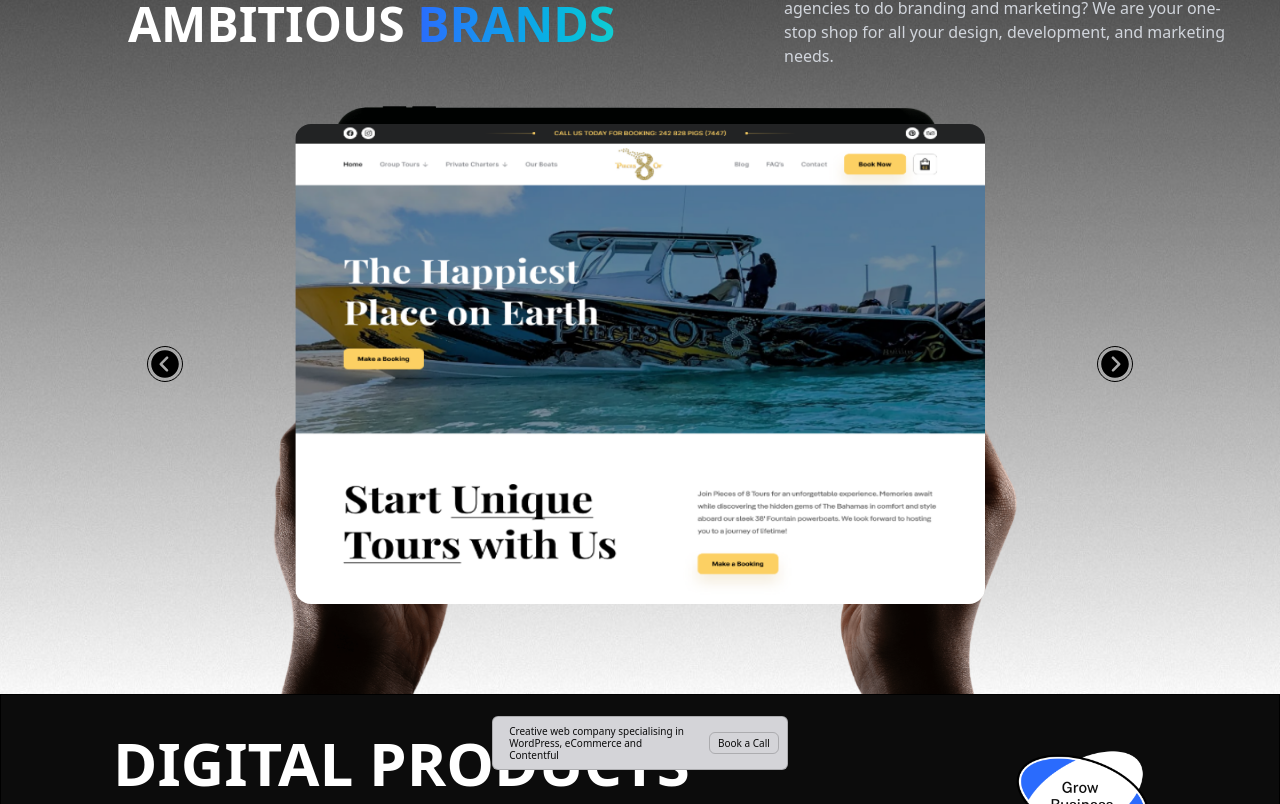
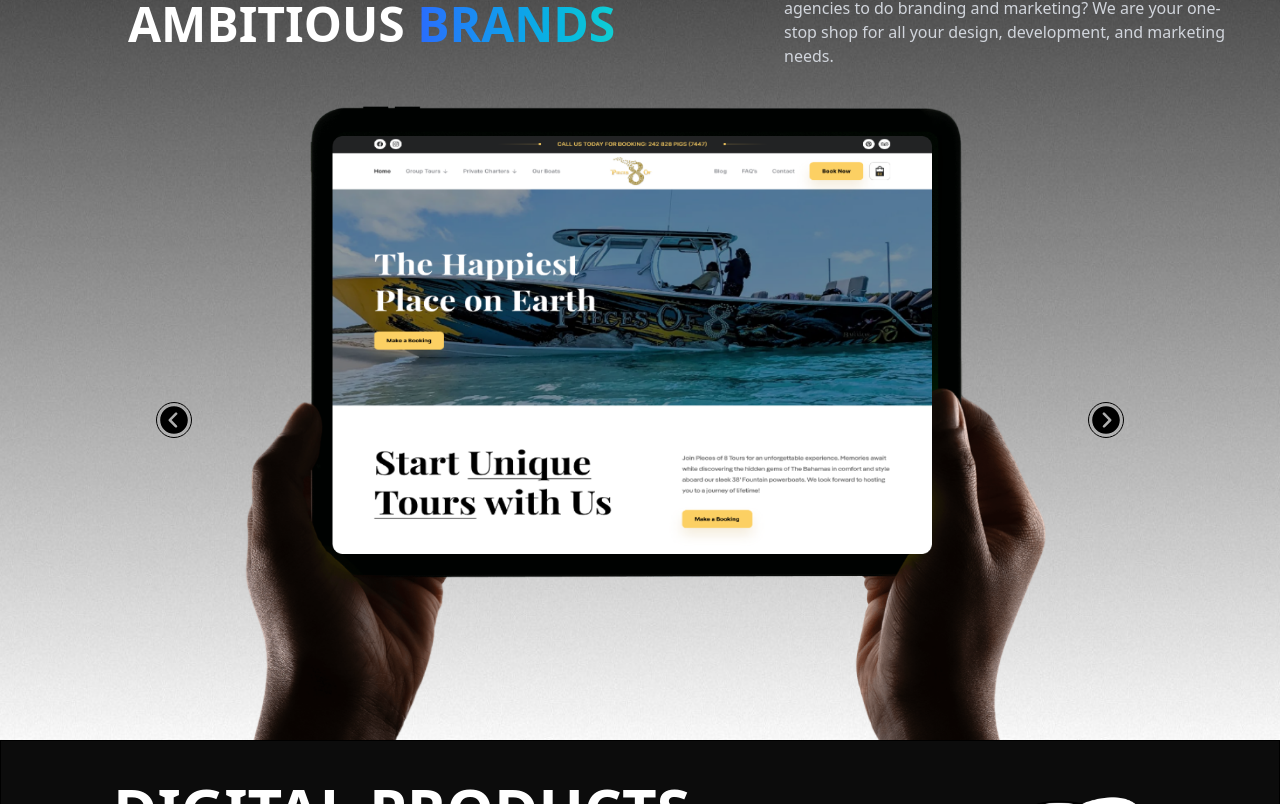
Before and after one commit to sachinchauhan4141/CloudSparrow, a React (Vite) app: page / in a window 1280 px wide. Shown: the part 276-1080 px from the top of the page. Built offline with nearby package versions, Linux system fonts and the light colour scheme.

Commit message:
tried to fix the banner

```diff
--- a/src/components/Home/Banner.jsx
+++ b/src/components/Home/Banner.jsx
@@ -28,7 +28,8 @@ const Banner = () => {
         {/* Left Section */}
         <div className="w-[60%] pl-20">
           <p className="text-white text-5xl font-bold mx-auto">
-            HIGHLY BESPOKE <br /> WEBSITES AND DIGITAL <br /> EXPERIENCES FOR <br /> AMBITIOUS{" "}
+            HIGHLY BESPOKE <br /> WEBSITES AND DIGITAL <br /> EXPERIENCES FOR{" "}
+            <br /> AMBITIOUS{" "}
             <span className="bg-gradient-to-r from-[#2A6BFD] to-[#11CED2] inline-block text-transparent bg-clip-text">
               BRANDS
             </span>
@@ -51,23 +52,24 @@ const Banner = () => {
       </div>
 
       {/* Image Section */}
-      <div className="relative flex items-center justify-center mt-8">
-        <img
-          className="w-[65%]"
-          src="/cloudsparrow-all-img/home.png"
-          alt="Home"
-        />
-        <div className="absolute flex flex-col gap-28 justify-center items-center top-6">
-          <div className="flex items-center justify-center w-full h-[76%] gap-28 overflow-hidden">
+      <div className="flex items-center justify-center mt-8">
+        <div className="flex items-center justify-center w-full overflow-hidden">
           <IoIosArrowDropleftCircle
             className="text-4xl text-[black] border border-black rounded-full"
             onClick={prev}
           />
-            <div className="w-[70%] h-[480px] overflow-hidden rounded-2xl">
+          <div className="relative w-4xl">
+            {/* Background Image */}
             <img
-                className="w-full h-full"
+              className="w-full h-full object-cover"
+              src="/cloudsparrow-all-img/home.png"
+              alt="Background"
+            />
+            {/* Overlay Image */}
+            <img
+              className="absolute top-9 left-35 w-[600px] object-contain"
               src={data[curr]}
-                alt="Decoration"
+              alt="Overlay"
             />
           </div>
           <IoIosArrowDroprightCircle
@@ -75,18 +77,6 @@ const Banner = () => {
             onClick={next}
           />
         </div>
-          <div className="flex justify-between items-center bg-[#D4D4D8] border border-[#0C0C0C33] text-[#0C0C0C] font-medium rounded-md max-w-[30%] p-2 text-[10px] leading-3">
-            <div className="w-[70%] px-2">
-              <p>
-                Creative web company specialising in WordPress, eCommerce and
-                Contentful
-              </p>
-            </div>
-            <div className="border border-[#0C0C0C33] rounded-md px-2 py-1">
-              <button className=" ">Book a Call</button>
-            </div>
-          </div>
-        </div>
       </div>
     </div>
   );
--- a/src/components/Home/ProductCycle.jsx
+++ b/src/components/Home/ProductCycle.jsx
@@ -6,7 +6,7 @@ const ProductCycle = () => {
     <div className="bg-gradient-to-b from-blue-900 via-[#2A6BFD] to-[#14b4f4] relative">
       <div className="bg-gradient-to-b from-gray-300 via-white to-white h-full rounded-b-4xl py-28 px-20">
         <div className="flex flex-col items-center justify-center">
-          <div className="mt-8 flex flex-row items-start">
+          <div className="mt-6 flex flex-row items-start">
             <div className="w-3xl text-left">
               <div className="flex gap-4 w-full mb-4">
                 <img src="/cloudsparrow-all-img/FourthPage.png" alt="No" />
```
Lines whose indentation alone changed are shown as unchanged.
